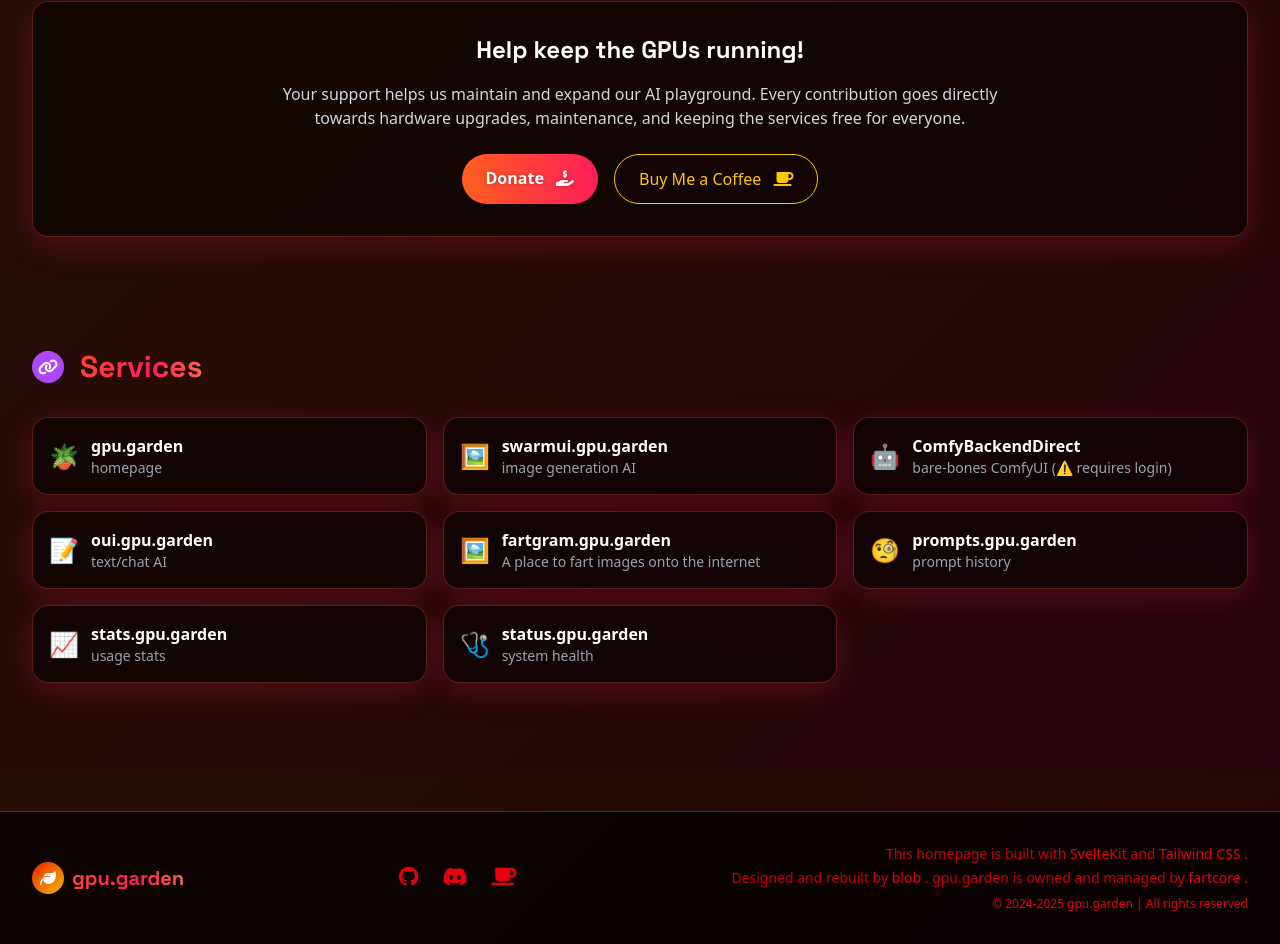
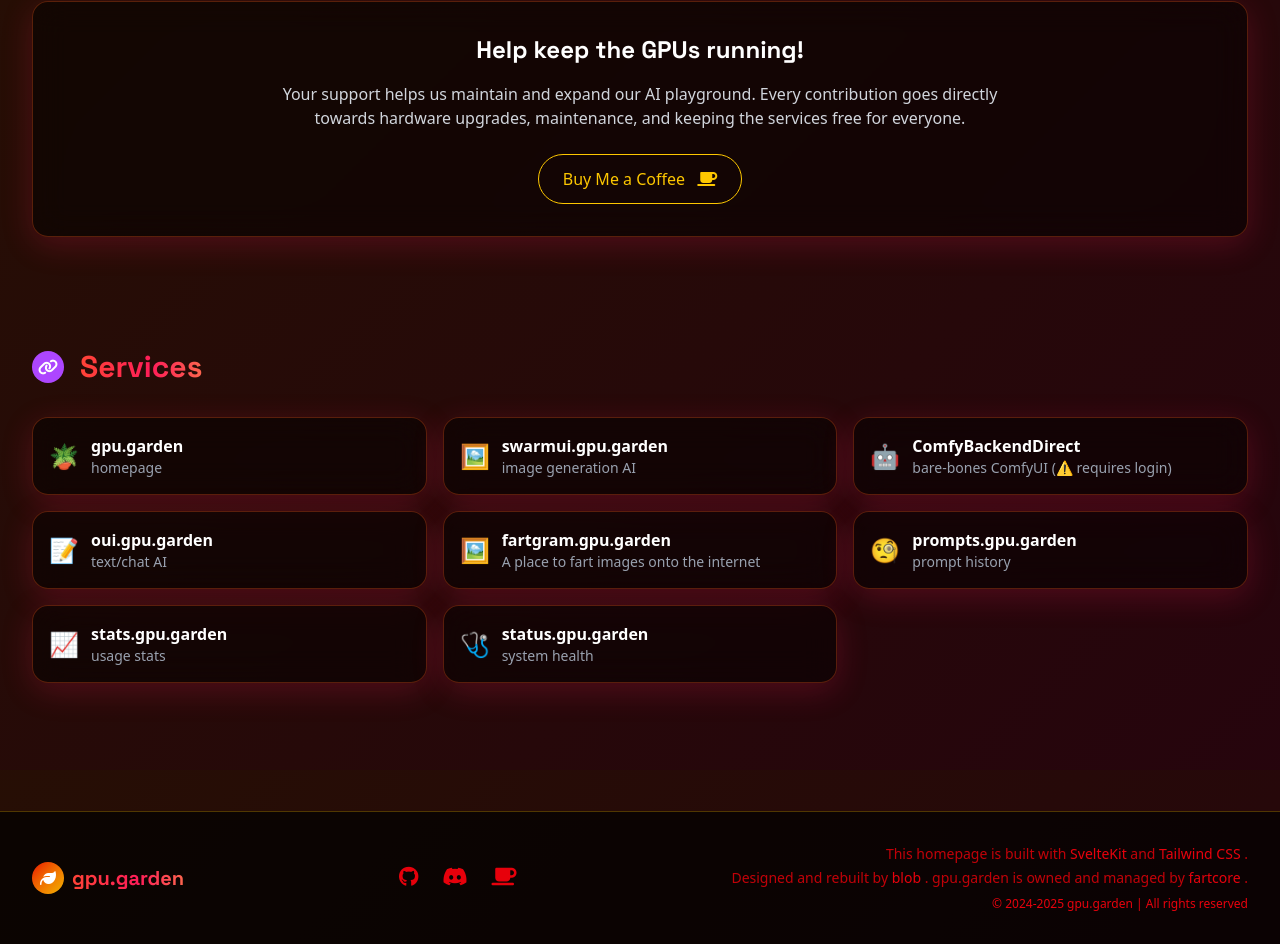
Before and after one commit to mchaker/gpugarden-site, a SvelteKit app: page / in a window 1280 px wide. Shown: the part 1630-2574 px from the top of the page. Built offline with nearby package versions, Linux system fonts and the light colour scheme; a small style sheet from the web is missing.

Commit message:
Removes Patreon donation button
Eliminates the Patreon link and associated button from the page, leaving only the Buy Me a Coffee donation option. Simplifies donation choices for users and aligns with updated platform preferences.

```diff
--- a/src/routes/+page.svelte
+++ b/src/routes/+page.svelte
@@ -263,13 +263,6 @@
 						</p>
 						<div class="flex flex-wrap justify-center gap-4">
 							<a
-								href="https://patreon.com/fartcore"
-								target="_blank"
-								class="btn-primary rounded-full px-6 py-3 font-medium"
-							>
-								Donate <i class="fas fa-hand-holding-usd ml-2"></i>
-							</a>
-							<a
 								href="https://buymeacoffee.com/astromahdi"
 								target="_blank"
 								class="hover:bg-opacity-10 rounded-full border border-yellow-400 px-6 py-3 font-medium text-yellow-400 transition hover:bg-yellow-400"
```
